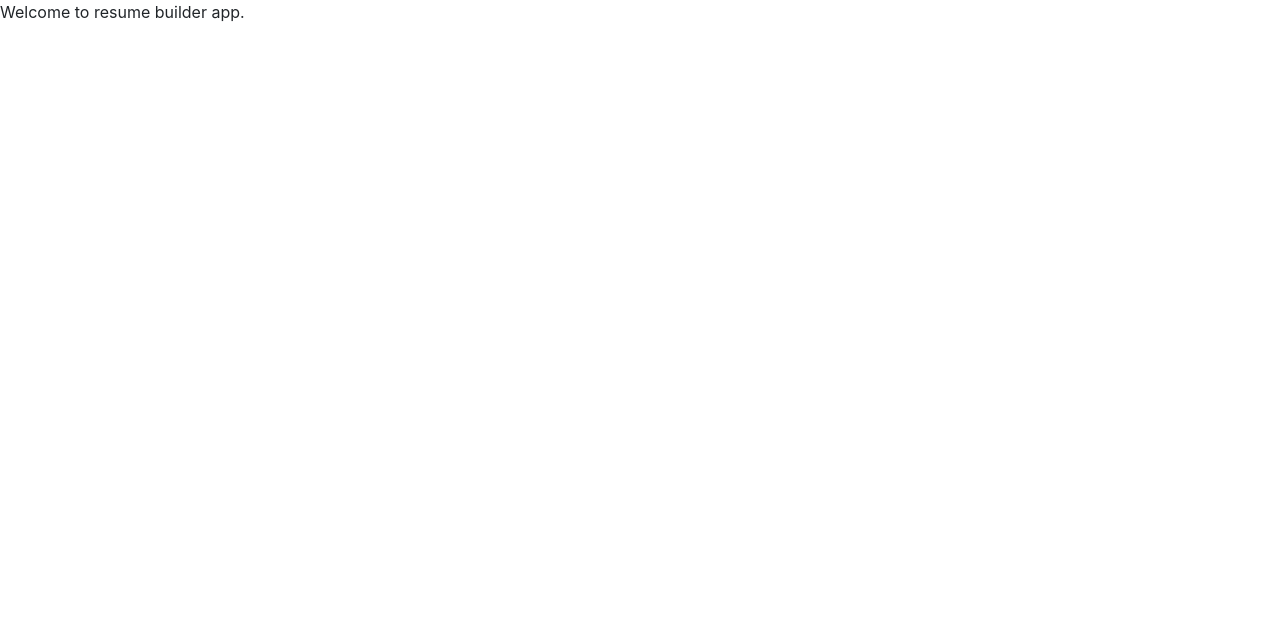
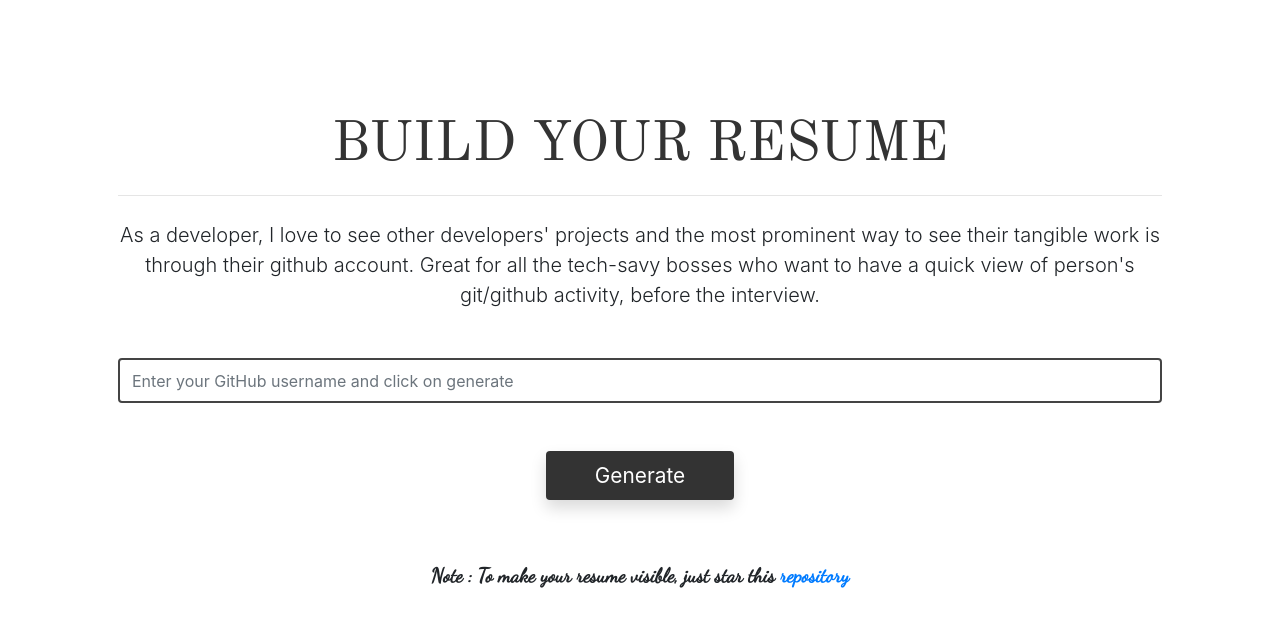
Before and after one commit to SANJAY072000/resumeBuilder, a React (Create React App) app: page / in a window 1280 px wide. Shown: the top 626 px of the page. Built offline with nearby package versions, Linux system fonts and the light colour scheme; a web font is replaced by a local one.

Commit message:
Done with half of the UI of home page

```diff
--- a/package.json
+++ b/package.json
@@ -3,9 +3,12 @@
   "version": "0.1.0",
   "private": true,
   "dependencies": {
+    "axios": "^0.19.0",
     "react": "^16.11.0",
     "react-dom": "^16.11.0",
-    "react-scripts": "3.2.0"
+    "react-router-dom": "^5.1.2",
+    "react-scripts": "3.2.0",
+    "react-to-print": "^2.5.0"
   },
   "scripts": {
     "start": "react-scripts start",
--- a/public/css/resumeBuilderStyle.css
+++ b/public/css/resumeBuilderStyle.css
@@ -1,3 +1,24 @@
-
+body header h1 {
+  font-family: 'Old Standard TT', serif;
+  font-size: 2em;
+  color: #333333; }
+body header .fa-file-text-o {
+  font-size: 2em;
+  background: linear-gradient(#FF512F, #DD2476);
+  -webkit-background-clip: text;
+  color: transparent; }
+body header form .am {
+  height: 45px;
+  border: 2px solid #444444; }
+body header form .gnt {
+  background-color: #333333;
+  color: #fff;
+  font-size: 1.3em; }
+body header form .gnt:hover {
+  background-color: #333333;
+  color: #fff;
+  font-size: 1.3em; }
+body h5 {
+  font-family: 'Dancing Script', cursive; }
 
 /*# sourceMappingURL=resumeBuilderStyle.css.map */
--- a/public/sass/resumeBuilderStyle.scss
+++ b/public/sass/resumeBuilderStyle.scss
@@ -53,7 +53,28 @@ og3:#758AA2
 
 // for device of xs width
 body{
-
+header{
+h1{
+  @include header-h1();
+}
+.fa-file-text-o{
+  @include header-fa-file-text-o();
+}
+form{
+  .am{
+    @include header-form-am();
+  }
+  .gnt{
+    @include header-form-gnt();
+  }
+  .gnt:hover{
+    @include header-form-gnt();
+  }
+}
+}
+h5{
+  font-family: 'Dancing Script', cursive;
+}
 }
 
 // for device of sm width
--- a/src/App.js
+++ b/src/App.js
@@ -1,11 +1,15 @@
 import React,{Component} from 'react';
+import {BrowserRouter as Router,Route} from 'react-router-dom';
+import Home from './components/Home';
 
 export default class App extends Component {
   render(){
     return(
+      <Router>
       <div>
-      Welcome to resume builder app.
+      <Route path='/' exact component={Home}/>
       </div>
+      </Router>
     );
   }
 }
--- /dev/null
+++ b/src/components/Home.js
@@ -0,0 +1,42 @@
+import React,{Component} from 'react';
+
+export default class Home extends Component {
+  constructor(props){
+    super(props);
+    this.state = {};
+    this.onSubmit=this.onSubmit.bind(this);
+    this.onChange=this.onChange.bind(this);
+  }
+  onSubmit(e){
+    e.preventDefault();
+
+  }
+  onChange(e){
+
+  }
+  render(){
+    return(
+      <header className='mt-5'>
+      <div className='container p-5 text-center'>
+      <h1 className='lead display-4 text-uppercase my-3 d-none d-md-block'>
+      build your resume</h1>
+      <h1 className='text-uppercase my-3 d-md-none d-block'>
+      <i className="fa fa-file-text-o mb-4 animated infinite tada" aria-hidden="true">
+      </i><br/>
+      build your resume<br/>
+      </h1><hr/>
+      <p className='my-4 d-md-block d-none lead'>As a developer, I love to see other developers' projects and the most prominent way to see their tangible work is through their github account. Great for all the tech-savy bosses who want to have a quick view of person's git/github activity, before the interview.</p>
+      <form onSubmit={this.onSubmit}>
+      <div className="form-group">
+      <input type="text" className="form-control my-5 am" aria-describedby="emailHelp" placeholder="Enter your GitHub username and click on generate" onChange={this.onChange}/>
+      <button type='submit' className='btn shadow text-center gnt px-5 py-2'>Generate
+      </button>
+      </div>
+      </form>
+      </div>
+      <h5 className='font-weight-bolder text-center'>Note : To make your resume visible, just star this
+      <a href='https://github.com/SANJAY072000?tab=repositories' target='_blank' rel="noopener noreferrer"> repository</a></h5><br/>
+      </header>
+    );
+  }
+}
```
Also changed, not shown: public/sass/_mixins.scss (+20 -0 lines), 2 other files (tests, documents, lock files or other folders).
